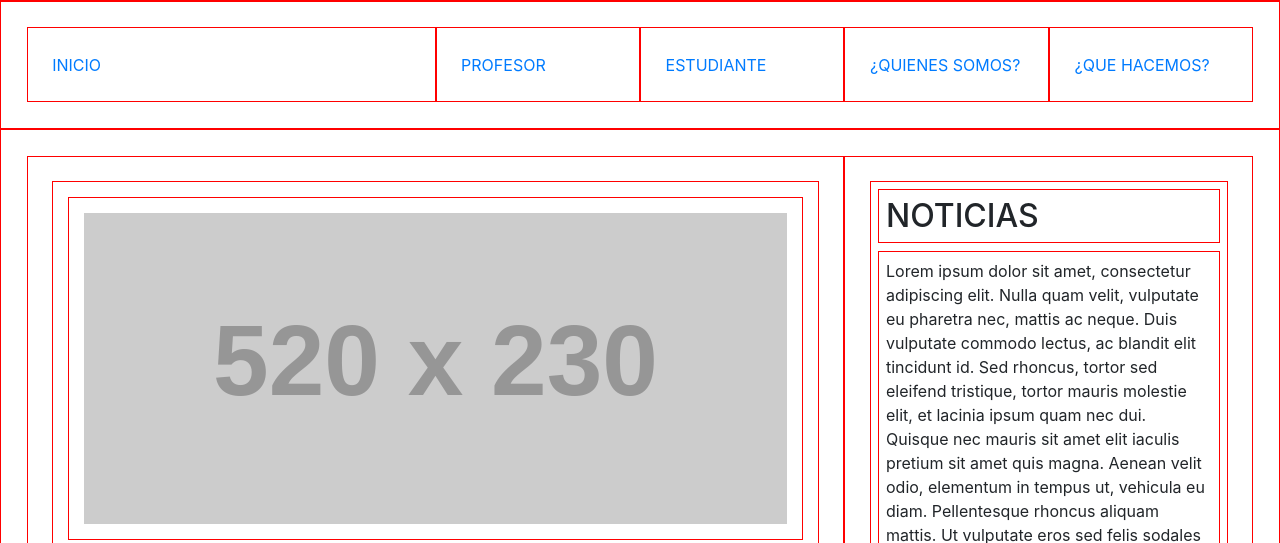
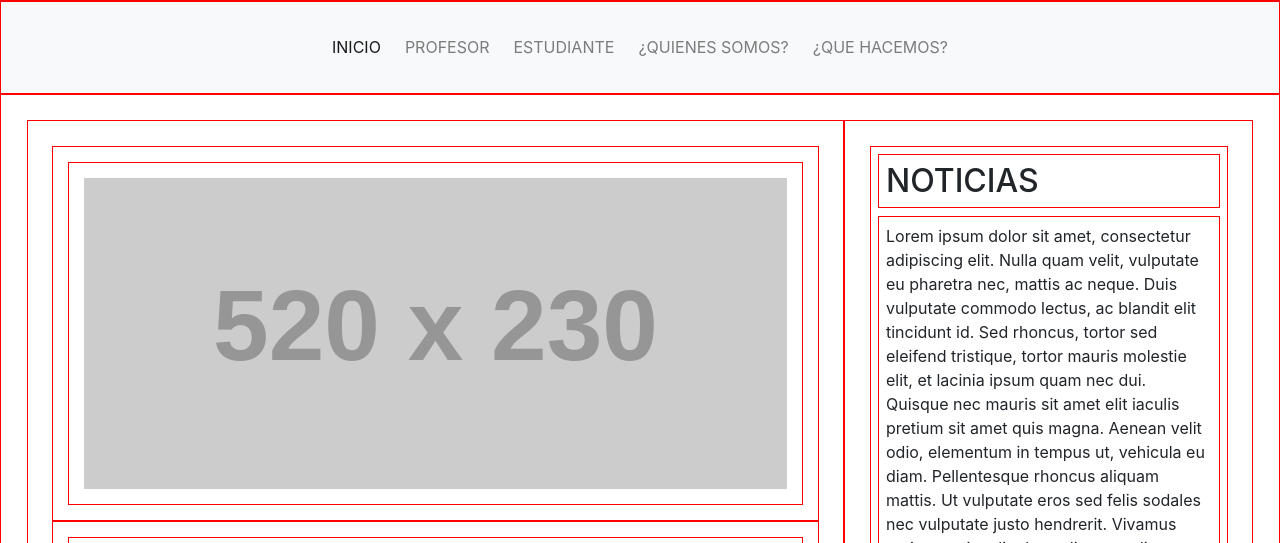
Before and after one commit to emiliomoran/ProyectoDAW1Parcial, a plain HTML site: page src/templates/dash.html in a window 1280 px wide. Shown: the part 257-800 px from the top of the page. Drawn offline with nearby package versions, Linux system fonts and the light colour scheme; placeholder pictures from the web are drawn by us.

Commit message:
Barra de navegacion
Ahi se encuentra la base para la barra de navegación para todos

```diff
--- a/src/templates/dash.html
+++ b/src/templates/dash.html
@@ -6,6 +6,7 @@
     <title>Unidad Educativa Alfredo Veintimilla Moscozo</title>
     <link rel="stylesheet" href="../static/css/bootstrap.min.css">
     <link rel="stylesheet" href="../static/css/style2.css">
+    <script src="https://ajax.googleapis.com/ajax/libs/jquery/3.3.1/jquery.min.js"></script>
     <script src="../static/js/bootstrap.min.js"></script>
   </head>
   <body>
@@ -17,14 +18,21 @@
           <input class="col-2 col-sm-2" type="search" placeholder="Buscar ...">
         </header>
       </div>
-      <div class="row">
-        <nav class="col-12 col-sm-12">
-          <a class="col-4 col-sm-4" href="#">INICIO</a>
-          <a class="col-2 col-sm-2" href="#">PROFESOR</a>
-          <a class="col-2 col-sm-2" href="#">ESTUDIANTE</a>
-          <a class="col-2 col-sm-2" href="#">¿QUIENES SOMOS?</a>
-          <a class="col-2 col-sm-2" href="#">¿QUE HACEMOS?</a>
-        </nav>
+      <div class="row sticky-top">
+        <nav class="navbar navbar-expand-sm navbar-light bg-light col-xl-12">
+                    <button class="navbar-toggler" type="button" data-toggle="collapse" data-target="#menuPrincipal">
+                    <span class="navbar-toggler-icon"></span>
+                    </button>
+                    <div id="menuPrincipal" class="collapse navbar-collapse">
+                        <ul class="list-inline navbar-nav mx-auto">
+                            <li class="list-inline-item nav-item active"><a class="nav-link" href="#">INICIO</a></li>
+                            <li class="list-inline-item nav-item"><a class="nav-link" href="#">PROFESOR</a></li>
+                            <li class="list-inline-item nav-item"><a class="nav-link" href="#">ESTUDIANTE</a></li>
+                            <li class="list-inline-item nav-item"><a class="nav-link" href="#">¿QUIENES SOMOS?</a></li>
+                            <li class="list-inline-item nav-item"><a class="nav-link" href="#">¿QUE HACEMOS?</a></li>
+                        </ul>
+                    </div>
+                </nav>
       </div>
       <div class="row">
         <section class="col-12 col-sm-12">
```
